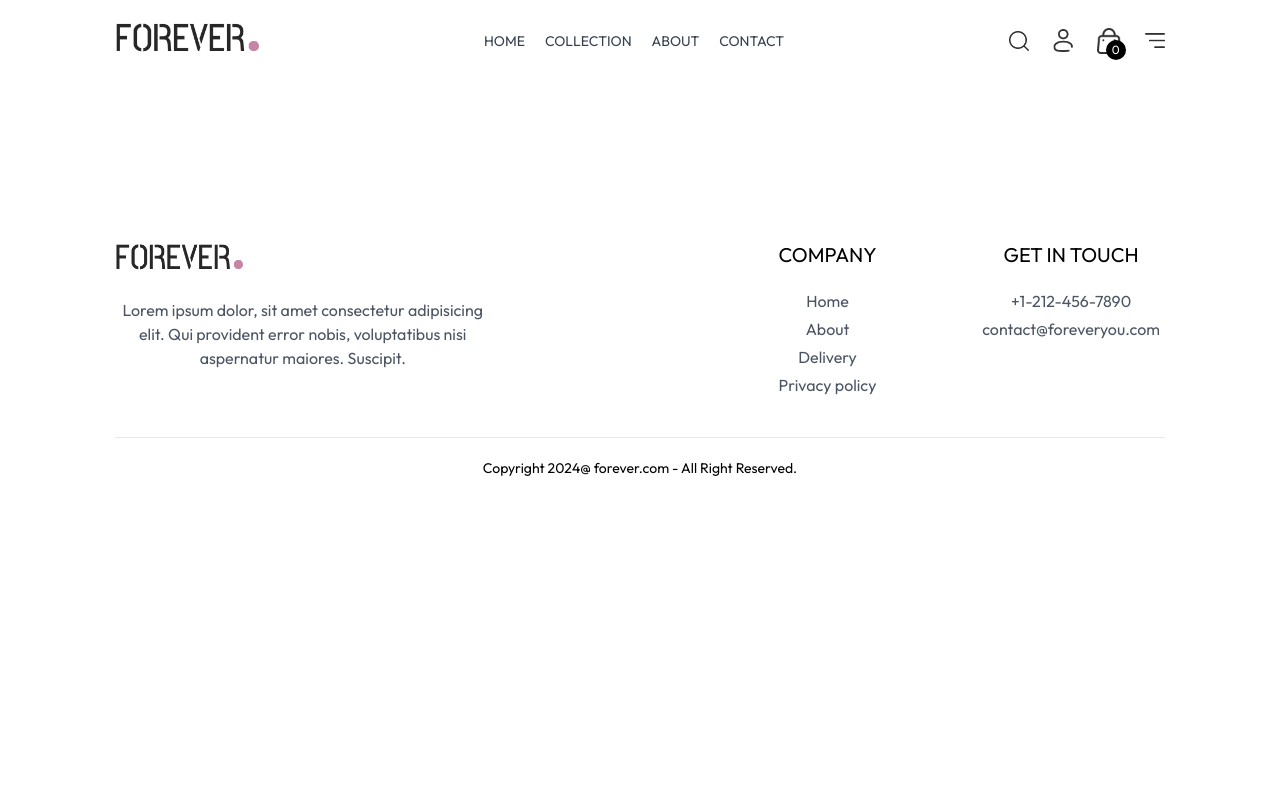
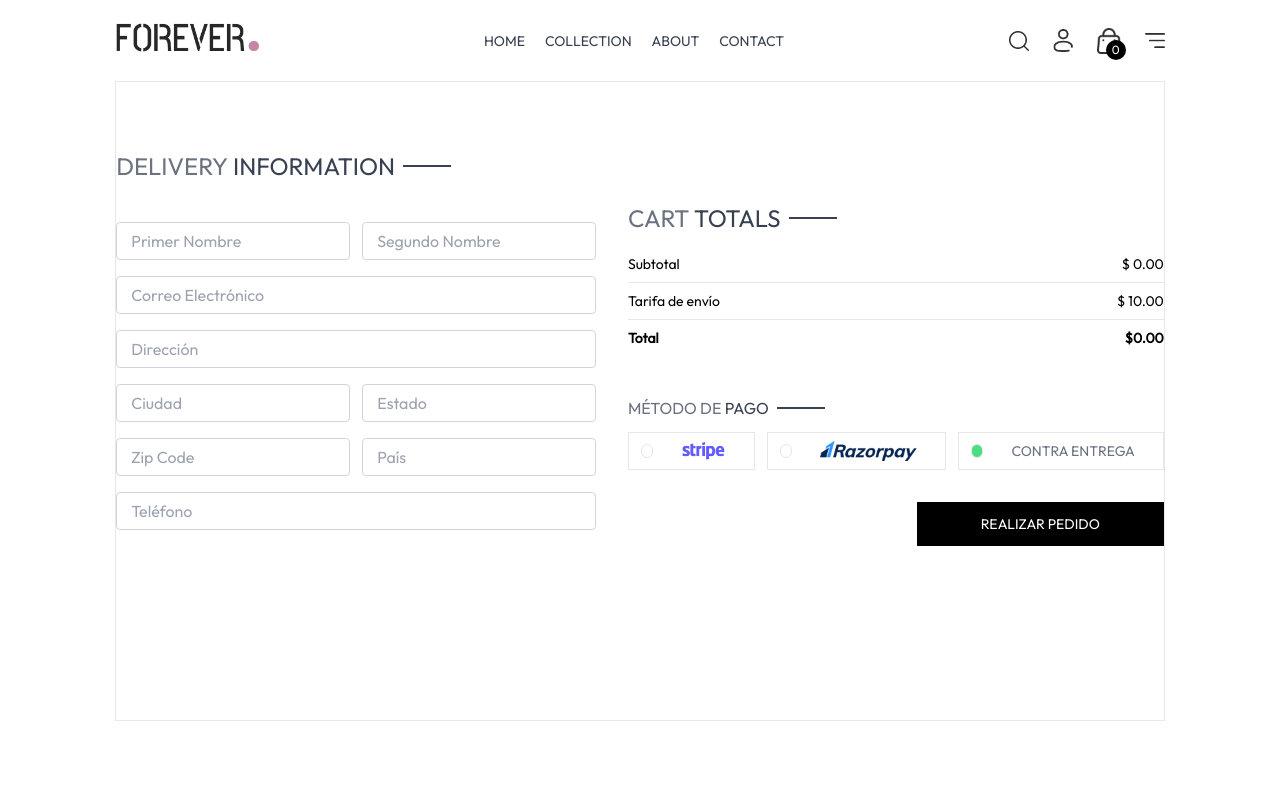
Before and after one commit to MarioCamayo/e-commerce-react, a React (Vite) app: page /place-order in a window 1280 px wide. Shown: the top 800 px of the page. Built offline with nearby package versions, Linux system fonts and the light colour scheme.

Commit message:
se desarrolló el componente PlaceOrden

```diff
--- a/index.html
+++ b/index.html
@@ -4,7 +4,7 @@
     <meta charset="UTF-8" />
     <link rel="icon" type="image/svg+xml" href="/vite.svg" />
     <meta name="viewport" content="width=device-width, initial-scale=1.0" />
-    <title>SpringStore🏆</title>
+    <title>Mi Ropa Está Aquí</title>
   </head>
   <body>
     <div id="root"></div>
--- a/src/App.jsx
+++ b/src/App.jsx
@@ -29,7 +29,7 @@ const App = () => {
         <Route path="/product/:productId" element={<Product />} />
         <Route path="/cart" element={<Cart />} />
         <Route path="/login" element={<Login />} />
-        <Route path="/placeorden" element={<PlaceOrden />} />
+        <Route path="/place-order" element={<PlaceOrden />} />
         <Route path="/orders" element={<Orders />} />
       </Routes>
       <Footer />
--- a/src/components/CartTotal.jsx
+++ b/src/components/CartTotal.jsx
@@ -3,10 +3,11 @@ import { ShopContext } from "../context/ShopContext";
 import Title from "./Title";
 
 export const CartTotal = () => {
-  const { currency, delivery_free, getCountAmount} = useContext(ShopContext);
+  const { currency, delivery_free, getCartAmount} = useContext(ShopContext);
 
   return (
     <div className="w-full">
+
           <div className="text-2xl">
             <Title text1={'CART'}  text2={'TOTALS'} />
           </div>
@@ -14,15 +15,29 @@ export const CartTotal = () => {
           <div className="flex flex-col gap-2 mt-2 text-sm">
               <div className="flex justify-between">
                 <p>Subtotal</p>
-          <p> {currency} {getCountAmount()}.00 </p>
+                <p> {currency} {getCartAmount()}.00 </p>
               </div>
+
               <hr />
+
               <div className="flex justify-between">
-         <p>Shipping fee</p>
-         <p> {currency} {getCountAmount()}.00 </p>        </div>
+                <p>Tarifa de envío</p>
+                  <p> {currency} {delivery_free}.00 </p>
+              </div>
+
+              <hr />
+
+              <div className="flex justify-between">
+                <b>Total</b>
+                <b> {currency}
+                   {getCartAmount() === 0
+                   ? 0
+                  : getCartAmount() + delivery_free}.00
+                 </b>
 
                </div>
 
+          </div>
 
     </div>
   )
--- a/src/context/ShopContext.jsx
+++ b/src/context/ShopContext.jsx
@@ -1,8 +1,10 @@
 import { createContext, useState } from "react";
 import { products } from "../assets/assets";
 import { toast } from "react-toastify";
+import { useNavigate } from "react-router-dom";
 
 export const ShopContext = createContext();
+
 
 const ShopContextProvider = (props) => {
   const currency = "$";
@@ -10,6 +12,9 @@ const ShopContextProvider = (props) => {
   const [search, setSearch] = useState("");
   const [showSearch, setShowSearch] = useState(false);
   const [cartItems, setCartItems] = useState({});
+  const navigate = useNavigate();
+
+
 
   const addToCart = async (itemId, size) => {
     if (!size) {
@@ -60,7 +65,7 @@ const ShopContextProvider = (props) => {
     setCartItems(cartData);
   };
 
-  const getCartAmout = async () => {
+  const getCartAmount =  () => {
     let totalAmount = 0;
     for (const items in cartItems) {
       let itemInfo = products.find((product) => product._id === items);
@@ -89,11 +94,14 @@ const ShopContextProvider = (props) => {
     addToCart,
     getCartCount,
     updateQuantity,
-    getCartAmout
+    getCartAmount,
+    navigate
   };
 
   return (
-    <ShopContext.Provider value={value}>{props.children}</ShopContext.Provider>
+    <ShopContext.Provider value={value}>
+      {props.children}
+    </ShopContext.Provider>
   );
 };
 
--- a/src/pages/Cart.jsx
+++ b/src/pages/Cart.jsx
@@ -2,10 +2,11 @@ import { useContext, useEffect, useState } from "react"
 import { ShopContext } from "../context/ShopContext";
 import Title from "../components/Title";
 import { assets } from "../assets/assets";
+import { CartTotal } from "../components/CartTotal";
 
 const Cart= () => {
 
-  const { products, currency, cartItems, updateQuantity} = useContext(ShopContext);
+  const { products, currency, cartItems, updateQuantity, navigate} = useContext(ShopContext);
 
   const [cartData, setCartData] = useState()
 
@@ -38,11 +39,16 @@ const Cart= () => {
           cartData && cartData.map((item, index) => {
 
             const producData = products.find((product)=> product._id === item._id)
+
            return(
-            <div key={index} className="py-4 border-t  border-b text-gray-700 grid grid-cols-[4fr_0.5fr_0.5fr] sm:grid-cols-[4fr_2fr_0.5fr] items-center gap-4 ">
+            <div key={index}
+             className="py-4 border-t  border-b text-gray-700 grid grid-cols-[4fr_0.5fr_0.5fr] sm:grid-cols-[4fr_2fr_0.5fr] items-center gap-4 ">
               <div className="flex items-start gap-6">
-                <img src={producData.image[0]} alt={producData.name} className="w
-                16 sm:w-20" />
+                  <img
+                      className="w-16 sm:w-20"
+                      src={producData.image[0]}
+                      alt={producData.name}
+                   />
                   <div>
                       <p className="text-xs sm:text-lg font-medium">{producData.name}</p>
                       <div className="flex items-center gap-5 mt-2">
@@ -53,17 +59,41 @@ const Cart= () => {
               </div>
 
               <input
-              onChange={(e)=>e.target.value === '' || e.target.value === '0' ? null : updateQuantity(item._id, item.size, Number(e.target.value))}
-              className="border max-w-10 sm:max-w-20 px-1 sm:px-2 py-1" type="number"  min= {1} defaultValue={item.quantity}/>
+                  onChange={(e)=>e.target.value === '' || e.target.value === '0'
+                  ? null
+                  : updateQuantity(item._id, item.size, Number(e.target.value))}
+                  className="border max-w-10 sm:max-w-20 px-1 sm:px-2 py-1"
+                  type="number"
+                  min= {1}
+                  defaultValue={item.quantity}
+              />
               <img
                   onClick={()=>updateQuantity(item._id, item.size, 0)}
-             className="w-4 mr-4 cursor-pointer sm:w-5" src={assets.bin_icon}  alt="bin_icon" />
+                  className="w-4 mr-4 cursor-pointer sm:w-5"
+                  src={assets.bin_icon}
+                  alt="bin_icon"
+              />
 
 
            </div>
            )
         })
       }
+      </div>
+
+      <div className="flex justify-end my-20">
+          <div className="w-full sm:w-[450px]">
+              <CartTotal />
+              <div className="w-full text-end">
+                   <button
+                   onClick={()=>navigate('/place-order')}
+                   className="bg-black text-white text-sm my-8 px-8 py-3">
+                    PROCEDER AL PAGO
+                    </button>
+              </div>
+
+          </div>
+
       </div>
 
 
--- a/src/pages/PlaceOrden.jsx
+++ b/src/pages/PlaceOrden.jsx
@@ -1,8 +1,134 @@
+import { useContext, useState } from "react"
+import { assets } from "../assets/assets"
+import { CartTotal } from "../components/CartTotal"
+import Title from "../components/Title"
+import { ShopContext } from "../context/ShopContext"
 
 const PlaceOrden = () => {
+
+  const [method, setMethod] = useState('cod')
+  const {navigate} = useContext(ShopContext)
+
   return (
-    <div>PlaceOrden</div>
+    <div className="flex flex-col sm:flex-row
+     gap-4 justify-between pt-5 sm:pt-14 min-h-[80vh]
+     border">
+     {/* -------------------lado izquierdo------------------ */}
+          <div className="flex flex-col gap-4 sm:max-w-[480px]">
+
+                <div className="text-xl sm:text-2xl my-3">
+                  <Title text1={'DELIVERY'} text2={'INFORMATION'} />
+                </div>
+
+                <div className="flex gap-3">
+                    <input
+                        type="text"
+                        placeholder="Primer Nombre"
+                        className="border border-gray-300 rounded px-3.5 py-1.5 w-full"
+                    />
+                    <input
+                        type="text"
+                        placeholder="Segundo Nombre"
+                        className="border border-gray-300 rounded px-3.5 py-1.5 w-full"
+                    />
+                </div>
+                <input
+                      className="border border-gray-300 rounded px-3.5 py-1.5 w-full"
+                      type="email"
+                      placeholder="Correo Electrónico"
+                />
+                <input
+                className="border border-gray-300 rounded px-3.5 py-1.5 w-full"
+                type="text"
+                placeholder="Dirección"
+                />
+
+               <div className="flex gap-3">
+                    <input
+                        type="text"
+                        placeholder="Ciudad"
+                        className="border border-gray-300 rounded px-3.5 py-1.5 w-full"
+                    />
+                    <input
+                        type="text"
+                        placeholder="Estado"
+                        className="border border-gray-300 rounded px-3.5 py-1.5 w-full"
+                    />
+                </div>
+
+                <div className="flex gap-3">
+                    <input
+                        type="number"
+                        placeholder="Zip Code"
+                        className="border border-gray-300 rounded px-3.5 py-1.5 w-full"
+                    />
+                    <input
+                        type="text"
+                        placeholder="País"
+                        className="border border-gray-300 rounded px-3.5 py-1.5 w-full"
+                    />
+                </div>
+                <input
+                        type="number"
+                        placeholder="Teléfono"
+                        className="border border-gray-300 rounded px-3.5 py-1.5 w-full"
+                />
+
+
+          </div>
+
+          {/* -------------------lado derecho------------------ */}
+
+          <div className="mt-8">
+                <div className="mt-8 min-w-80">
+                    <CartTotal/>
+                </div>
+
+                <div className="mt-12">
+                  <Title text1={'MÉTODO DE '} text2={' PAGO'} />
+                   {/*--------------------- médoto de pago ---------------- */}
+                  <div className="flex gap-3 flex-col lg:flex-row">
+                         <div onClick={()=>setMethod('stripe')}
+                              className="flex items-center gap-3 border p-2 px-3 cursor-pointer">
+                             <p className= {`min-w-3 h-3.5 border rounded-full ${method === 'stripe'
+                              ? 'bg-green-400'
+                              : ''}`}></p>
+                             <img
+                             className="h-5 mx-4"
+                             src= {assets.stripe_logo} alt="stripe_logo" />
+                         </div>
+
+                         <div onClick={()=>setMethod('razorpay')}
+                              className="flex items-center gap-3 border p-2 px-3 cursor-pointer">
+                             <p className= {`min-w-3 h-3.5 border rounded-full ${method === 'razorpay'
+                              ? 'bg-green-400'
+                              : ''}`}></p>
+                             <img
+                             className="h-5 mx-4"
+                             src= {assets.razorpay_logo} alt="razorpay_logo" />
+                         </div>
+
+                         <div onClick={()=>setMethod('cod')}
+                              className="flex items-center gap-3 border p-2 px-3 cursor-pointer">
+                             <p className= {`min-w-3 h-3.5 border rounded-full ${method === 'cod'
+                              ? 'bg-green-400'
+                              : ''}`}></p>
+                             <p className="text-gray-500 text-sm font-medium mx-4">CONTRA ENTREGA</p>
+                         </div>
+                    </div>
+
+                    <div className="w-full text-end mt-8">
+                      <button
+                      onClick={()=>navigate('/orders')}
+                      className="bg-black text-white px-16 py-3 text-sm">
+                            REALIZAR PEDIDO
+                      </button>
+                    </div>
+
+                </div>
+          </div>
+
+    </div>
   )
 }
-
 export default PlaceOrden
```
Also changed, not shown: src/assets/imagen-miropaestaaqui.png (added). Lines whose indentation alone changed are shown as unchanged.
